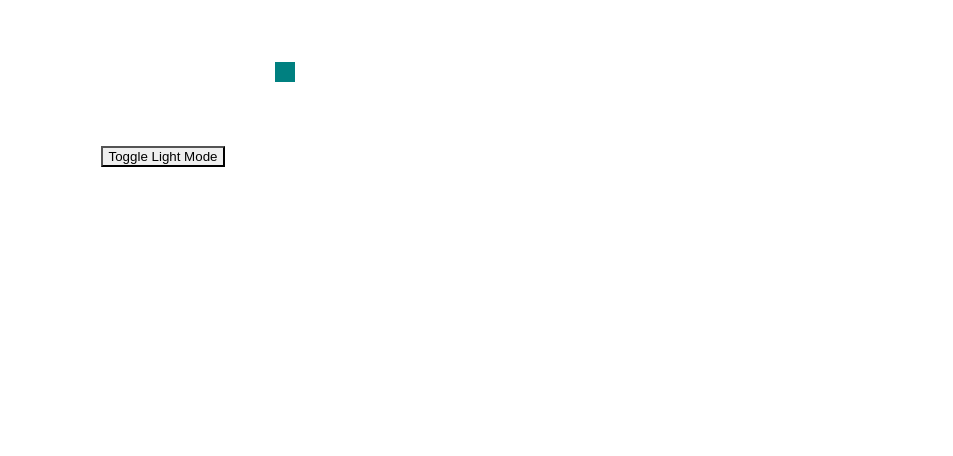
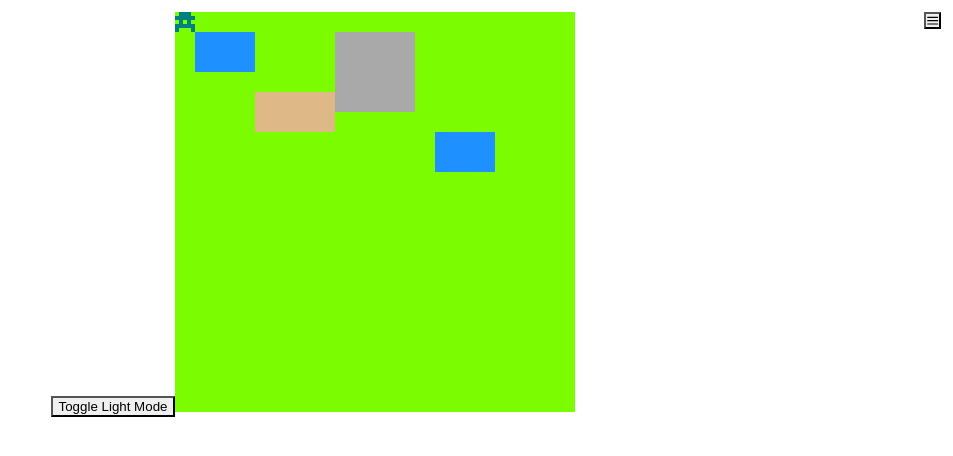
Before and after one commit to orbas1/whale, a Next.js app: page / in a window 1280 px wide. Shown: the top 456 px of the page, without its empty margins (327-1280 px from the left). Built offline with nearby package versions, Linux system fonts and the light colour scheme.

Commit message:
Add basic map, character sprite, and menu (#11)

```diff
--- a/pages/index.js
+++ b/pages/index.js
@@ -1,11 +1,59 @@
 import Head from 'next/head';
 import { useEffect, useRef } from 'react';
-import { Box, Button } from '@chakra-ui/react';
+import {
+  Box,
+  Button,
+  IconButton,
+  Menu,
+  MenuButton,
+  MenuItem,
+  MenuList,
+} from '@chakra-ui/react';
+import { HamburgerIcon } from '@chakra-ui/icons';
 import { useColorMode } from '@chakra-ui/react';
+
+const TILE_SIZE = 20;
+const mapData = [
+  'GGGGGGGGGGGGGGGGGGGG',
+  'GWWWGGGGMMMMGGGGGGGG',
+  'GWWWGGGGMMMMGGGGGGGG',
+  'GGGGGGGGMMMMGGGGGGGG',
+  'GGGGDDDDMMMMGGGGGGGG',
+  'GGGGDDDDGGGGGGGGGGGG',
+  'GGGGGGGGGGGGGWWWGGGG',
+  'GGGGGGGGGGGGGWWWGGGG',
+  'GGGGGGGGGGGGGGGGGGGG',
+  'GGGGGGGGGGGGGGGGGGGG',
+  'GGGGGGGGGGGGGGGGGGGG',
+  'GGGGGGGGGGGGGGGGGGGG',
+  'GGGGGGGGGGGGGGGGGGGG',
+  'GGGGGGGGGGGGGGGGGGGG',
+  'GGGGGGGGGGGGGGGGGGGG',
+  'GGGGGGGGGGGGGGGGGGGG',
+  'GGGGGGGGGGGGGGGGGGGG',
+  'GGGGGGGGGGGGGGGGGGGG',
+  'GGGGGGGGGGGGGGGGGGGG',
+  'GGGGGGGGGGGGGGGGGGGG',
+];
+
+const tileColors = {
+  G: '#7cfc00', // grass
+  W: '#1e90ff', // water
+  M: '#a9a9a9', // mountain
+  D: '#deb887', // desert
+};
+
+const playerSprite = [
+  ' 111 ',
+  '11111',
+  ' 101 ',
+  '11111',
+  '1   1',
+];
 
 export default function Home() {
   const canvasRef = useRef(null);
-  const playerRef = useRef({ x: 50, y: 50 });
+  const playerRef = useRef({ x: 0, y: 0 });
   const { colorMode, toggleColorMode } = useColorMode();
 
   useEffect(() => {
@@ -16,28 +64,56 @@ export default function Home() {
     const canvas = canvasRef.current;
     const ctx = canvas.getContext('2d');
 
+    const drawMap = () => {
+      mapData.forEach((row, r) => {
+        [...row].forEach((tile, c) => {
+          ctx.fillStyle = tileColors[tile] || '#000';
+          ctx.fillRect(c * TILE_SIZE, r * TILE_SIZE, TILE_SIZE, TILE_SIZE);
+        });
+      });
+    };
+
+    const drawPlayer = () => {
+      const pixelSize = TILE_SIZE / playerSprite.length;
+      playerSprite.forEach((row, r) => {
+        [...row].forEach((pixel, c) => {
+          if (pixel === '1') {
+            ctx.fillStyle = 'teal';
+            ctx.fillRect(
+              playerRef.current.x + c * pixelSize,
+              playerRef.current.y + r * pixelSize,
+              pixelSize,
+              pixelSize
+            );
+          }
+        });
+      });
+    };
+
     const draw = () => {
       ctx.fillStyle = colorMode === 'dark' ? '#000' : '#fff';
       ctx.fillRect(0, 0, canvas.width, canvas.height);
-      ctx.fillStyle = 'teal';
-      ctx.fillRect(playerRef.current.x, playerRef.current.y, 20, 20);
+      drawMap();
+      drawPlayer();
     };
 
     draw();
 
     const handleKey = (e) => {
+      const maxX = canvas.width - TILE_SIZE;
+      const maxY = canvas.height - TILE_SIZE;
       switch (e.key) {
         case 'ArrowUp':
-          playerRef.current.y = Math.max(0, playerRef.current.y - 5);
+          playerRef.current.y = Math.max(0, playerRef.current.y - TILE_SIZE);
           break;
         case 'ArrowDown':
-          playerRef.current.y = Math.min(canvas.height - 20, playerRef.current.y + 5);
+          playerRef.current.y = Math.min(maxY, playerRef.current.y + TILE_SIZE);
           break;
         case 'ArrowLeft':
-          playerRef.current.x = Math.max(0, playerRef.current.x - 5);
+          playerRef.current.x = Math.max(0, playerRef.current.x - TILE_SIZE);
           break;
         case 'ArrowRight':
-          playerRef.current.x = Math.min(canvas.width - 20, playerRef.current.x + 5);
+          playerRef.current.x = Math.min(maxX, playerRef.current.x + TILE_SIZE);
           break;
         default:
           return;
@@ -56,14 +132,29 @@ export default function Home() {
         <title>Whale</title>
         <meta name="description" content="Client-side canvas game" />
       </Head>
-      <Box textAlign="center" p={4}>
+      <Box textAlign="center" p={4} position="relative">
+        <Menu placement="bottom-end">
+          <MenuButton
+            as={IconButton}
+            icon={<HamburgerIcon />}
+            borderRadius="full"
+            position="absolute"
+            top={4}
+            right={4}
+            aria-label="Open menu"
+          />
+          <MenuList>
+            <MenuItem>Inventory</MenuItem>
+            <MenuItem>Settings</MenuItem>
+          </MenuList>
+        </Menu>
         <Button mb={4} onClick={toggleColorMode}>
           Toggle {colorMode === 'light' ? 'Dark' : 'Light'} Mode
         </Button>
         <canvas
           ref={canvasRef}
-          width={300}
-          height={150}
+          width={mapData[0].length * TILE_SIZE}
+          height={mapData.length * TILE_SIZE}
           aria-label="Game area"
         />
       </Box>
```
